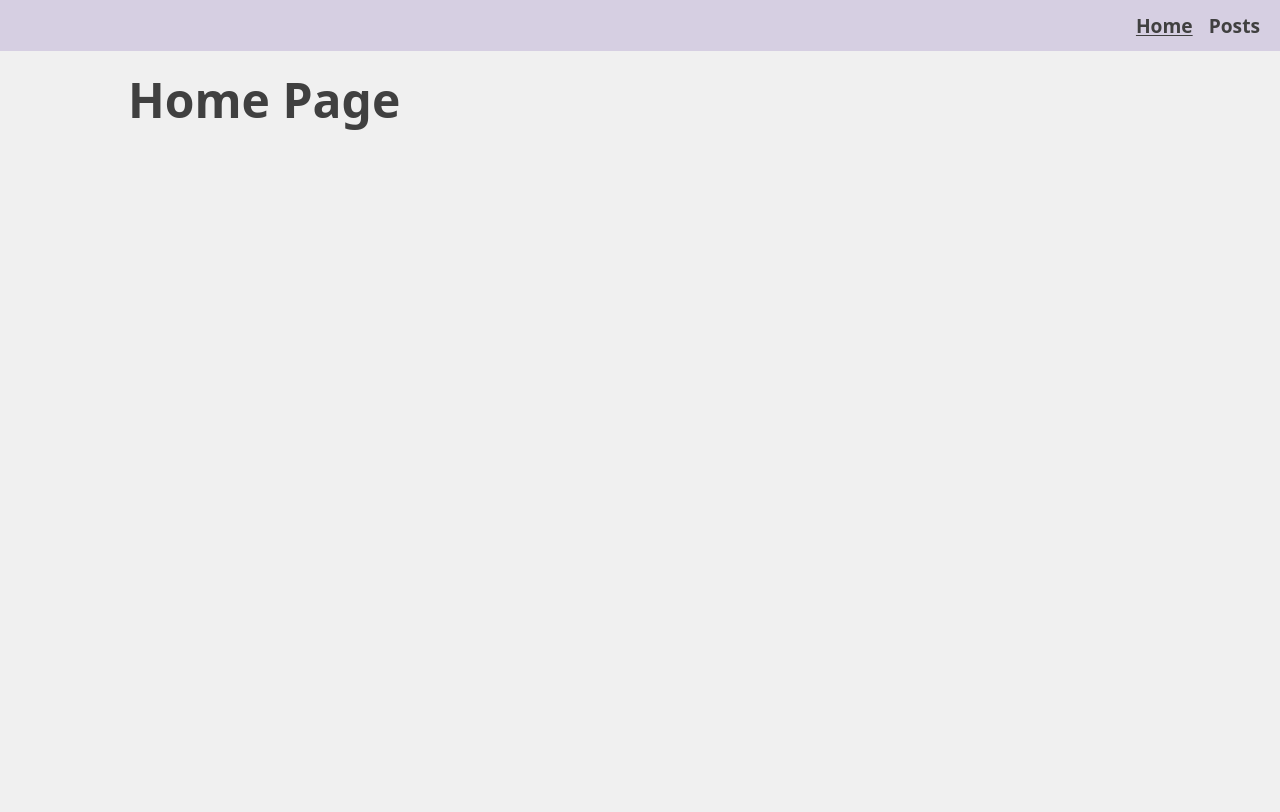
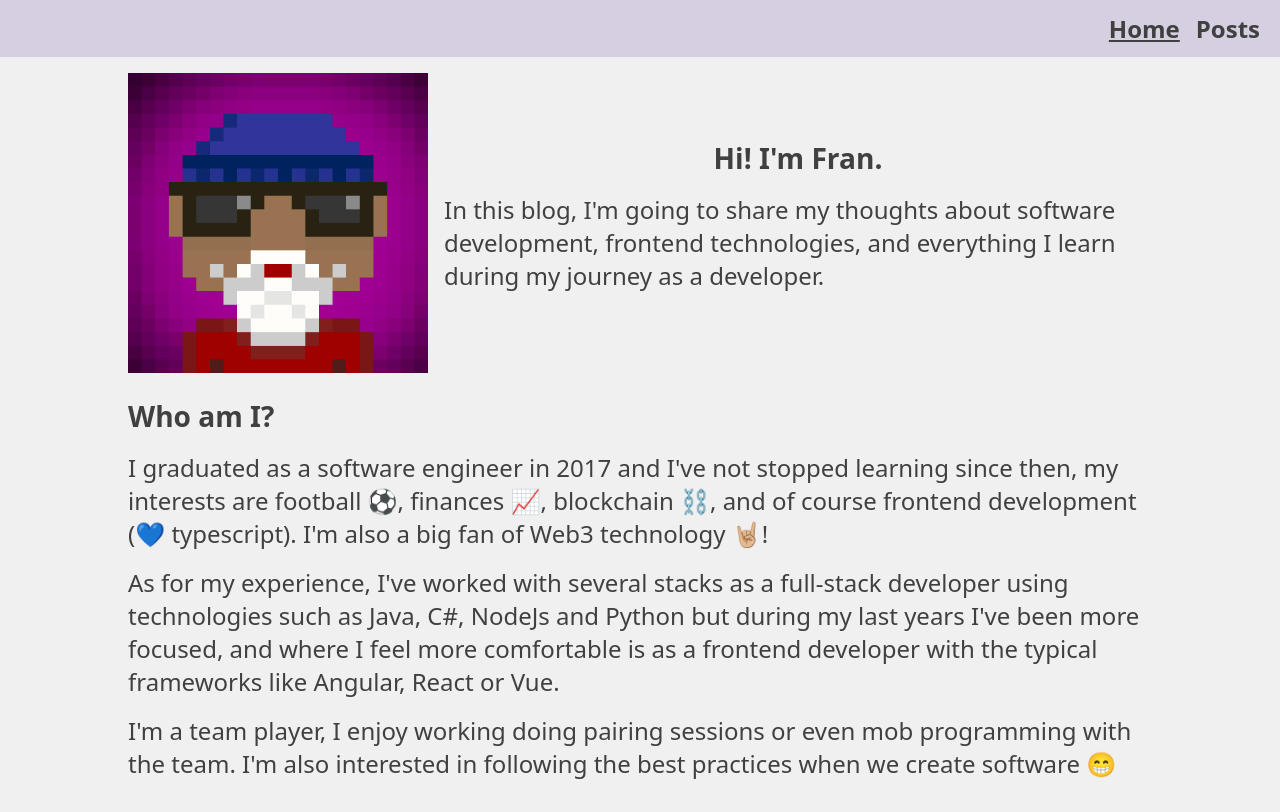
Before and after one commit to 0fprod/0f-blog, a Next.js app: page / in a window 1280 px wide. Built offline with nearby package versions, Linux system fonts and the light colour scheme.

Commit message:
implement landing page

```diff
--- a/next.config.js
+++ b/next.config.js
@@ -2,6 +2,9 @@
 const nextConfig = {
   reactStrictMode: true,
   output: 'export',
+  images: {
+    unoptimized: true,
+  },
 };
 
 module.exports = nextConfig;
--- /dev/null
+++ b/src/components/home/Home.styles.ts
@@ -0,0 +1,63 @@
+import styled from '@emotion/styled';
+
+export const PageSection = styled.section`
+transition: all 0.25s ease-in-out;
+display: flex;
+flex-direction: column;
+align-items: center;
+font-size: 1.15rem;
+
+p {
+  margin: 1rem 0;
+}
+
+
+@media screen and (min-width: 768px) {
+  transition: all 0.25s ease-in-out;
+  font-size: 1.5rem;
+}
+`;
+
+export const SectionHeader = styled.section`
+transition: all 0.25s ease-in-out;
+display: flex;
+flex-direction: column;
+align-items: center;
+
+img {
+  display: none;
+}
+
+
+/* Tablet */
+@media screen and (min-width: 768px) {
+  transition: all 0.25s ease-in-out;
+  flex-direction: row;
+  justify-content: space-between;
+  gap: 1rem;
+  margin-bottom: 1.5rem;
+
+  img {
+    display: block;
+    width: 300px;
+    height: 300px;
+  }
+}
+`;
+
+export const SectionContent = styled.div`
+transition: all 0.25s ease-in-out;
+display: flex;
+flex-direction: column;
+justify-content: space-between;
+height: 100%;
+align-items: center;
+
+
+
+/* Tablet */
+@media screen and (min-width: 768px) {
+  transition: all 0.25s ease-in-out;
+  height: auto;
+}
+`;
--- /dev/null
+++ b/src/components/home/Home.tsx
@@ -0,0 +1,41 @@
+import Image from 'next/image';
+import profilePic from '../../../public/senior.png';
+import React from 'react';
+import { PageSection, SectionContent, SectionHeader } from './Home.styles';
+
+export default function Home() {
+  return (
+    <React.Fragment>
+      <PageSection>
+        <SectionHeader>
+          <Image src={profilePic} alt="picture of the author" />
+          <SectionContent>
+            <h1>Hi! I'm Fran.</h1>
+            <p>
+              In this blog, I'm going to share my thoughts about software development, frontend technologies, and
+              everything I learn during my journey as a developer.
+            </p>
+          </SectionContent>
+        </SectionHeader>
+
+        <section>
+          <h3> Who am I?</h3>
+          <p>
+            I graduated as a software engineer in 2017 and I've not stopped learning since then, my interests are
+            football ⚽️, finances 📈, blockchain ⛓️, and of course frontend development (💙 typescript). I'm also a big
+            fan of Web3 technology 🤘🏼!
+          </p>
+          <p>
+            As for my experience, I've worked with several stacks as a full-stack developer using technologies such as
+            Java, C#, NodeJs and Python but during my last years I've been more focused, and where I feel more
+            comfortable is as a frontend developer with the typical frameworks like Angular, React or Vue.
+          </p>
+          <p>
+            I'm a team player, I enjoy working doing pairing sessions or even mob programming with the team. I'm also
+            interested in following the best practices when we create software 😁
+          </p>
+        </section>
+      </PageSection>
+    </React.Fragment>
+  );
+}
--- a/src/components/layout/Layout.styles.ts
+++ b/src/components/layout/Layout.styles.ts
@@ -2,16 +2,9 @@ import styled from '@emotion/styled';
 
 export const Main = styled.main`
 transition: all 0.5s ease-in-out;
-
 /* Mobile */
 display: flex;
 padding: 2rem;
-
-
-// preffered color scheme
-@media (prefers-color-scheme: dark) {
-}
-
 
 /* Tablet */
 @media screen and (min-width: 768px) {
@@ -22,6 +15,7 @@ padding: 2rem;
 
 /* Desktop */
 @media screen and (min-width: 1024px) {
+  transition: all 0.25s ease-in-out;
   padding: 1rem 8rem;
 }
 `;
--- a/src/components/nav/Navbar.styles.ts
+++ b/src/components/nav/Navbar.styles.ts
@@ -4,7 +4,7 @@ export const Nav = styled.nav`
   transition: all 0.5s ease-in-out;
 /* Mobile */
 background-color: #d6cfe2;
-padding: 0.25rem 1rem;
+padding: 0.5rem 1rem;
 font-weight: bold;
 
 // preffered color scheme
@@ -28,7 +28,7 @@ ul {
 @media screen and (min-width: 768px) {
   transition: all 0.25s ease-in-out;
   padding: 0.75rem 1.25rem;
-  font-size: larger ;
+  font-size: 1.5rem ;
 
   a:hover {
     text-decoration: underline;
--- a/src/pages/index.tsx
+++ b/src/pages/index.tsx
@@ -1,8 +1,10 @@
+import Home from '@/components/home/Home';
 import { Layout } from '@/components/layout/Layout';
-export default function Home() {
+
+export default function HomePage() {
   return (
     <Layout>
-      <h2>Home Page</h2>
+      <Home />
     </Layout>
   );
 }
--- a/src/styles/globals.css
+++ b/src/styles/globals.css
@@ -15,6 +15,7 @@ body {
     'Helvetica Neue', sans-serif;
   background-color: #f0f0f0;
   color: #404040;
+  font-size: 1rem;
 }
 
 ul {
```
Also changed, not shown: public/senior.png (added).
